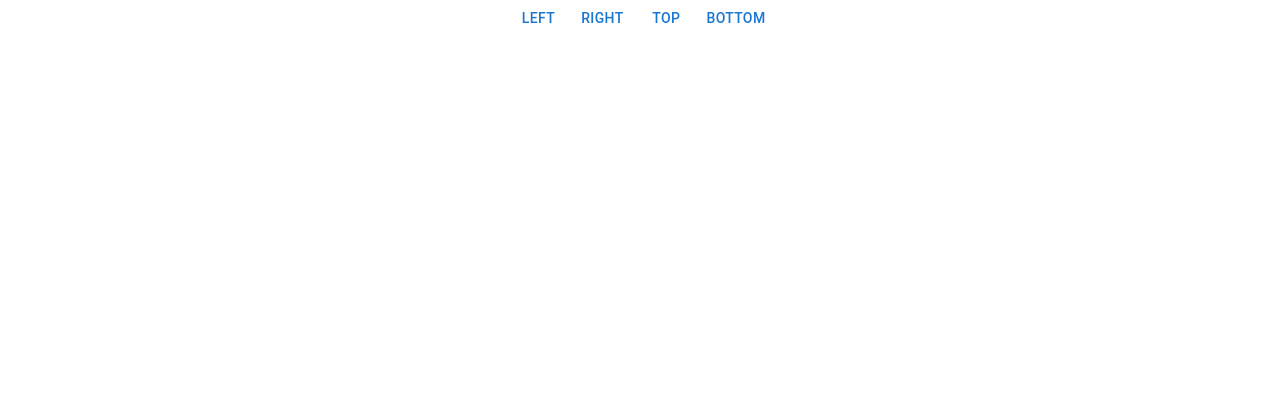
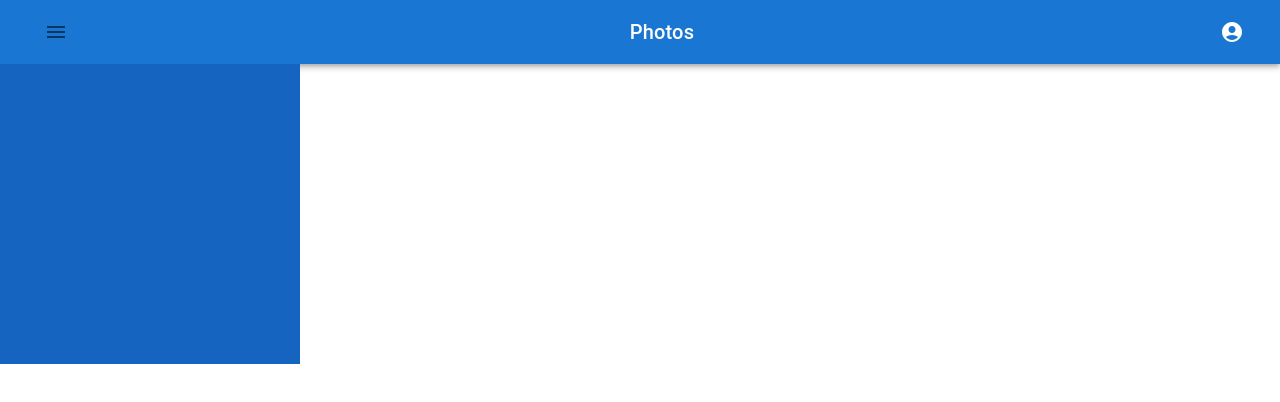
Before and after one commit to User91510/business-app-real, a React (Create React App) app: page / in a window 1280 px wide. Shown: the top 402 px of the page. Built offline with nearby package versions, Linux system fonts and the light colour scheme.

Commit message:
Basic components

```diff
--- a/src/App.tsx
+++ b/src/App.tsx
@@ -1,11 +1,14 @@
 import React from 'react';
 import './App.css';
-import TemporaryDrawer from './Components/UI/Sidebar';
+import BoxSx from './Components/UI/Box';
+import Header from './Components/UI/Header';
+import Sidebar from './Components/UI/Sidebar';
 
 function App() {
   return (
     <div className="App">
-      <TemporaryDrawer />
+      <Header />
+      <BoxSx/>
 
     </div>
   );
--- /dev/null
+++ b/src/Components/UI/Box.tsx
@@ -0,0 +1,19 @@
+import * as React from 'react';
+import Box from '@mui/material/Box';
+
+export default function BoxSx() {
+  return (
+    <Box
+      sx={{
+        width: 300,
+        height: 300,
+        backgroundColor: 'primary.dark',
+        '&:hover': {
+          backgroundColor: 'primary.main',
+          opacity: [0.9, 0.8, 0.7],
+
+        },
+      }}
+    />
+  );
+}
--- /dev/null
+++ b/src/Components/UI/Header.tsx
@@ -0,0 +1,87 @@
+import * as React from 'react';
+import AppBar from '@mui/material/AppBar';
+import Box from '@mui/material/Box';
+import Toolbar from '@mui/material/Toolbar';
+import Typography from '@mui/material/Typography';
+import IconButton from '@mui/material/IconButton';
+import MenuIcon from '@mui/icons-material/Menu';
+import AccountCircle from '@mui/icons-material/AccountCircle';
+import Switch from '@mui/material/Switch';
+import FormControlLabel from '@mui/material/FormControlLabel';
+import FormGroup from '@mui/material/FormGroup';
+import MenuItem from '@mui/material/MenuItem';
+import Menu from '@mui/material/Menu';
+import Sidebar from './Sidebar';
+
+export default function MenuAppBar() {
+  const [auth, setAuth] = React.useState(true);
+  const [anchorEl, setAnchorEl] = React.useState<null | HTMLElement>(null);
+
+  const handleChange = (event: React.ChangeEvent<HTMLInputElement>) => {
+    setAuth(event.target.checked);
+  };
+
+  const handleMenu = (event: React.MouseEvent<HTMLElement>) => {
+    setAnchorEl(event.currentTarget);
+  };
+
+  const handleClose = () => {
+    setAnchorEl(null);
+  };
+
+  return (
+    <Box sx={{ flexGrow: 1 }}>
+
+      <AppBar position="static">
+        <Toolbar>
+        <Sidebar />
+          <IconButton
+            size="large"
+            edge="start"
+            color="inherit"
+            aria-label="menu"
+            sx={{ mr: 2 }}
+          >
+
+          </IconButton>
+          <Typography variant="h6" component="div" sx={{ flexGrow: 1 }}>
+            Photos
+          </Typography>
+          {auth && (
+            <div>
+              <IconButton
+                size="large"
+                aria-label="account of current user"
+                aria-controls="menu-appbar"
+                aria-haspopup="true"
+                onClick={handleMenu}
+                color="inherit"
+              >
+                <AccountCircle />
+              </IconButton>
+              <Menu
+                id="menu-appbar"
+                anchorEl={anchorEl}
+                anchorOrigin={{
+                  vertical: 'top',
+                  horizontal: 'right',
+                }}
+                keepMounted
+                transformOrigin={{
+                  vertical: 'top',
+                  horizontal: 'right',
+                }}
+                open={Boolean(anchorEl)}
+                onClose={handleClose}
+              >
+
+                <MenuItem onClick={handleClose}>Profile</MenuItem>
+                <MenuItem onClick={handleClose}>My account</MenuItem>
+              </Menu>
+            </div>
+          )}
+        </Toolbar>
+      </AppBar>
+    </Box>
+  );
+}
--- a/src/Components/UI/Sidebar.tsx
+++ b/src/Components/UI/Sidebar.tsx
@@ -10,15 +10,13 @@ import ListItemIcon from '@mui/material/ListItemIcon';
 import ListItemText from '@mui/material/ListItemText';
 import InboxIcon from '@mui/icons-material/MoveToInbox';
 import MailIcon from '@mui/icons-material/Mail';
+import MenuIcon from '@mui/icons-material/Menu';
 
-type Anchor = 'top' | 'left' | 'bottom' | 'right';
+type Anchor = 'left'
 
-export default function TemporaryDrawer() {
+export default function Sidebar() {
   const [state, setState] = React.useState({
-    top: false,
     left: false,
-    bottom: false,
-    right: false,
   });
 
   const toggleDrawer =
@@ -37,13 +35,13 @@ export default function TemporaryDrawer() {
 
   const list = (anchor: Anchor) => (
     <Box
-      sx={{ width: anchor === 'top' || anchor === 'bottom' ? 'auto' : 250 }}
+      sx={{ width: 250 }}
       role="presentation"
       onClick={toggleDrawer(anchor, false)}
       onKeyDown={toggleDrawer(anchor, false)}
     >
       <List>
-        {['Inbox', 'Starred', 'Send email', 'Drafts'].map((text, index) => (
+        {['Create order', 'Export data'].map((text, index) => (
           <ListItem key={text} disablePadding>
             <ListItemButton>
               <ListItemIcon>
@@ -56,7 +54,7 @@ export default function TemporaryDrawer() {
       </List>
       <Divider />
       <List>
-        {['All mail', 'Trash', 'Spam'].map((text, index) => (
+        {['Info', 'Products', 'Contact'].map((text, index) => (
           <ListItem key={text} disablePadding>
             <ListItemButton>
               <ListItemIcon>
@@ -72,9 +70,13 @@ export default function TemporaryDrawer() {
 
   return (
     <div>
-      {(['left', 'right', 'top', 'bottom'] as const).map((anchor) => (
+      {(['left'] as const).map((anchor) => (
         <React.Fragment key={anchor}>
-          <Button onClick={toggleDrawer(anchor, true)}>{anchor}</Button>
+          <Button onClick={toggleDrawer(anchor, true)}>
+            <MenuIcon
+            color={'action'}
+            />
+            </Button>
           <Drawer
             anchor={anchor}
             open={state[anchor]}
```
Also changed, not shown: src/Components/UI/Card.tsx (added, +48 -0 lines).
